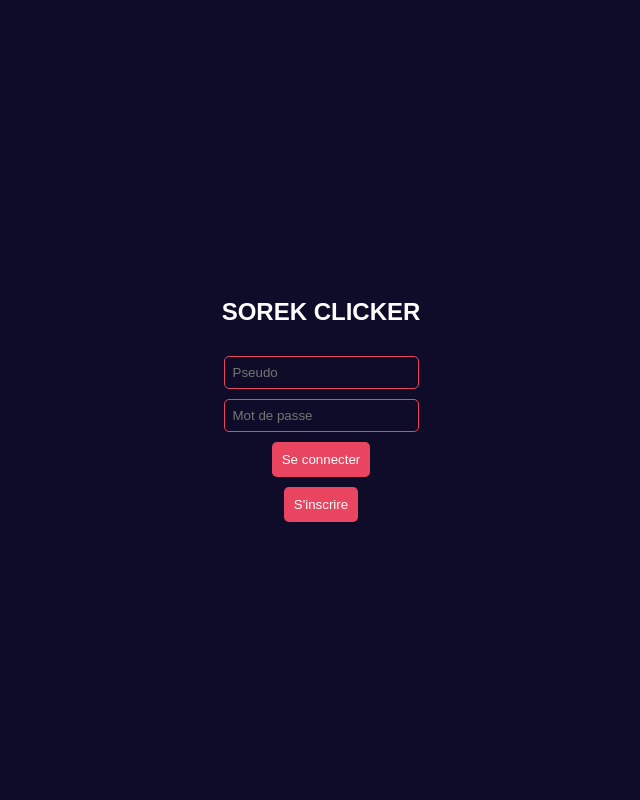
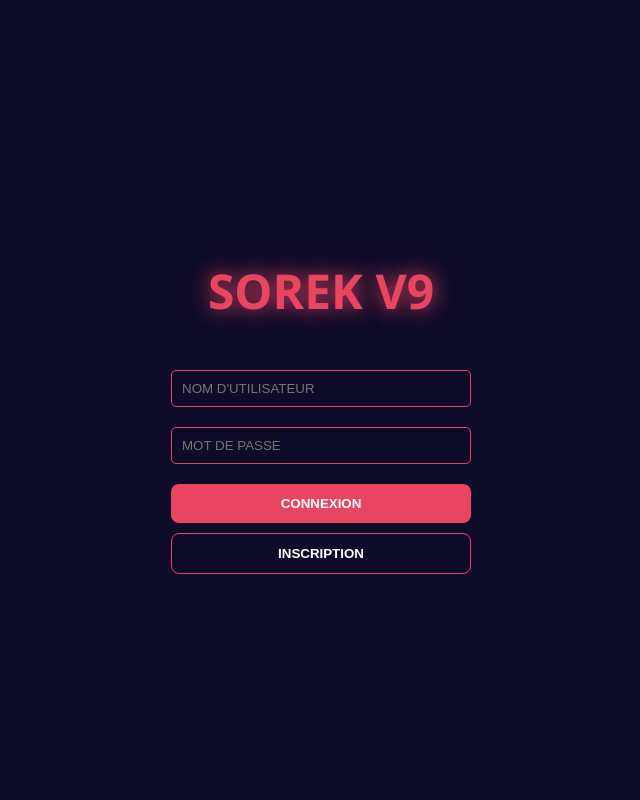
Before and after one commit to daxt61/tokacoockies_games, a Flask app: page / in a window 1280 px wide. Shown: the whole page, without its empty margins (319-959 px from the left). Run offline with Flask 3, Linux system fonts and the light colour scheme; some libraries are stand-ins or nearby versions.

Commit message:
Update index.html

```diff
--- a/templates/index.html
+++ b/templates/index.html
@@ -2,100 +2,216 @@
 <html lang="fr">
 <head>
     <meta charset="UTF-8">
-    <title>Sorek Clicker - HUD Classique</title>
+    <title>Sorek Clicker V9 - HUD Original</title>
     <script src="https://cdnjs.cloudflare.com/ajax/libs/socket.io/4.0.1/socket.io.js"></script>
     <style>
-        body { margin: 0; background: #0f0c29; color: white; font-family: sans-serif; display: flex; height: 100vh; overflow: hidden; }
+        :root {
+            --primary: #e94560;
+            --secondary: #16213e;
+            --bg: #0f0c29;
+            --accent: #00fff2;
+        }
 
-        /* SIDEBAR (TON HUD D'AVANT) */
-        .sidebar { width: 260px; background: #1a1a2e; border-right: 3px solid #e94560; padding: 20px; display: flex; flex-direction: column; gap: 15px; }
-        .stat-card { background: #16213e; padding: 15px; border-radius: 8px; border: 1px solid #444; }
+        body {
+            margin: 0;
+            background: var(--bg);
+            color: white;
+            font-family: 'Segoe UI', sans-serif;
+            display: flex;
+            height: 100vh;
+            overflow: hidden;
+        }
 
-        /* CLICKER CENTRAL */
-        .main { flex: 1; display: flex; flex-direction: column; align-items: center; justify-content: center; background: radial-gradient(circle, #1a1a2e 0%, #0f0c29 100%); }
-        #click-btn { width: 220px; height: 220px; border-radius: 50%; border: 8px solid white; background: #e94560; font-size: 2em; font-weight: bold; cursor: pointer; box-shadow: 0 0 40px #e94560; transition: 0.1s; display: flex; align-items: center; justify-content: center; }
-        #click-btn:active { transform: scale(0.9); }
+        /* SIDEBAR STYLE */
+        .sidebar {
+            width: 280px;
+            background: rgba(26, 26, 46, 0.95);
+            border-right: 2px solid var(--primary);
+            padding: 25px;
+            display: flex;
+            flex-direction: column;
+            gap: 20px;
+            box-shadow: 5px 0 15px rgba(0,0,0,0.5);
+        }
 
-        /* BOUTON SOCIAL AVEC BADGE */
+        .stat-card {
+            background: var(--secondary);
+            padding: 15px;
+            border-radius: 12px;
+            border: 1px solid rgba(233, 69, 96, 0.3);
+            box-shadow: inset 0 0 10px rgba(0,0,0,0.5);
+        }
+
+        .stat-card h3 { margin: 0 0 10px 0; color: var(--primary); text-transform: uppercase; letter-spacing: 1px; }
+        .stat-card p { margin: 5px 0; font-size: 0.9em; opacity: 0.9; }
+
+        /* MAIN CLICKER AREA */
+        .main {
+            flex: 1;
+            display: flex;
+            flex-direction: column;
+            align-items: center;
+            justify-content: center;
+            background: radial-gradient(circle at center, #1a1a2e 0%, #0f0c29 100%);
+        }
+
+        #score-display {
+            font-size: 4em;
+            font-weight: bold;
+            text-shadow: 0 0 20px var(--primary);
+            margin-bottom: 20px;
+        }
+
+        #click-btn {
+            width: 240px;
+            height: 240px;
+            border-radius: 50%;
+            border: 6px solid #fff;
+            background: linear-gradient(145deg, var(--primary), #a31d35);
+            font-size: 1.8em;
+            font-weight: bold;
+            color: white;
+            cursor: pointer;
+            box-shadow: 0 0 50px rgba(233, 69, 96, 0.6);
+            transition: all 0.1s cubic-bezier(0.175, 0.885, 0.32, 1.275);
+            display: flex;
+            align-items: center;
+            justify-content: center;
+            user-select: none;
+            text-transform: uppercase;
+        }
+
+        #click-btn:active { transform: scale(0.92); box-shadow: 0 0 20px var(--primary); }
+
+        /* BOUTONS & UI */
+        button {
+            background: var(--primary);
+            color: white;
+            border: none;
+            padding: 12px;
+            border-radius: 8px;
+            cursor: pointer;
+            font-weight: bold;
+            transition: 0.2s;
+            text-transform: uppercase;
+        }
+
+        button:hover { filter: brightness(1.2); transform: translateY(-2px); }
+
         .social-container { position: relative; width: 100%; }
-        .badge { position: absolute; top: -8px; right: -8px; background: red; border-radius: 50%; padding: 3px 8px; font-size: 12px; display: none; }
+        .badge {
+            position: absolute; top: -10px; right: -10px;
+            background: #ff0000; color: white; border-radius: 50%;
+            padding: 4px 10px; font-size: 12px; font-weight: bold;
+            box-shadow: 0 0 10px red;
+            display: none;
+        }
 
-        /* MODAL ET ONGLETS */
-        .modal { display: none; position: fixed; top: 50%; left: 50%; transform: translate(-50%, -50%); background: #16213e; border: 2px solid #e94560; padding: 20px; border-radius: 12px; z-index: 100; width: 400px; }
-        .tab-btn { background: #1a1a2e; color: white; border: 1px solid #e94560; padding: 8px; cursor: pointer; }
-        .tab-btn.active { background: #e94560; }
-        .tab-content { display: none; margin-top: 15px; max-height: 300px; overflow-y: auto; }
+        /* MODAL */
+        .modal {
+            display: none; position: fixed; top: 50%; left: 50%;
+            transform: translate(-50%, -50%);
+            background: #16213e; border: 2px solid var(--primary);
+            padding: 25px; border-radius: 15px; z-index: 100;
+            width: 450px; box-shadow: 0 0 100px rgba(0,0,0,0.8);
+        }
 
-        button { background: #e94560; color: white; border: none; padding: 10px; border-radius: 5px; cursor: pointer; }
-        input { background: #0f0c29; border: 1px solid #e94560; color: white; padding: 8px; border-radius: 5px; }
-        .item { display: flex; justify-content: space-between; background: rgba(255,255,255,0.05); padding: 8px; margin: 5px 0; border-radius: 4px; align-items: center; }
+        .tab-btn { background: #1a1a2e; border: 1px solid var(--primary); flex: 1; }
+        .tab-btn.active { background: var(--primary); }
+        .tab-content { display: none; margin-top: 20px; max-height: 350px; overflow-y: auto; }
 
-        #login-screen { position: fixed; width: 100%; height: 100%; background: #0f0c29; z-index: 999; display: flex; flex-direction: column; align-items: center; justify-content: center; gap: 10px; }
+        input { background: #0f0c29; border: 1px solid var(--primary); color: white; padding: 10px; border-radius: 5px; width: calc(100% - 22px); margin-bottom: 10px; }
+
+        .item {
+            display: flex; justify-content: space-between;
+            background: rgba(255,255,255,0.05); padding: 12px;
+            margin: 8px 0; border-radius: 8px; align-items: center;
+            border-left: 3px solid var(--primary);
+        }
+
+        #login-screen {
+            position: fixed; width: 100%; height: 100%;
+            background: var(--bg); z-index: 1000;
+            display: flex; flex-direction: column; align-items: center;
+            justify-content: center; gap: 15px;
+        }
+
+        #login-screen h1 { font-size: 3em; color: var(--primary); text-shadow: 0 0 20px var(--primary); }
     </style>
 </head>
 <body>
 
     <div id="login-screen">
-        <h2>SOREK CLICKER</h2>
-        <input type="text" id="pseudo" placeholder="Pseudo">
-        <input type="password" id="password" placeholder="Mot de passe">
-        <button onclick="auth('login')">Se connecter</button>
-        <button onclick="auth('register')">S'inscrire</button>
+        <h1>SOREK V9</h1>
+        <div style="width: 300px; display: flex; flex-direction: column; gap: 10px;">
+            <input type="text" id="pseudo" placeholder="NOM D'UTILISATEUR">
+            <input type="password" id="password" placeholder="MOT DE PASSE">
+            <button onclick="auth('login')">CONNEXION</button>
+            <button onclick="auth('register')" style="background: transparent; border: 1px solid var(--primary);">INSCRIPTION</button>
+        </div>
     </div>
 
     <div class="sidebar">
         <div class="stat-card">
-            <h3 id="u-pseudo">...</h3>
-            <p>🏅 Rang: <span id="u-rank">Vagabond</span></p>
-            <p>🏰 Guilde: <span id="u-guild">Aucune</span></p>
+            <h3 id="u-pseudo">JOUEUR</h3>
+            <p>🏆 RANG: <span id="u-rank" style="color:var(--accent)">Vagabond</span></p>
+            <p>🛡️ GUILDE: <span id="u-guild">Aucune</span></p>
         </div>
 
+        <div class="stat-card">
+            <p>MULTIPLIER: <span id="u-mult" style="color:var(--accent)">1</span></p>
+            <p>COÛT UP: <span id="u-cost" style="color:var(--primary)">100</span></p>
+        </div>
+
+        <button onclick="socket.emit('buy_upgrade')" style="background:#27ae60">🚀 ACHETER BOOSTER</button>
+
         <div class="social-container">
-            <button onclick="openSocial()" style="width:100%">💬 SOCIAL</button>
+            <button onclick="openSocial()" style="width:100%">💬 MENU SOCIAL</button>
             <span id="global-badge" class="badge">0</span>
         </div>
 
-        <button onclick="socket.emit('buy_upgrade')" style="background:#27ae60">🚀 BOOSTER (x<span id="u-mult">1</span>)</button>
-
-        <div style="margin-top:auto; font-size: 0.8em; color: #888;">
-            <b>Amis :</b>
-            <div id="mini-friends"></div>
+        <div style="margin-top:auto; background: rgba(0,0,0,0.2); padding: 10px; border-radius: 8px;">
+            <b style="color:var(--accent); font-size: 0.8em;">AMIS EN LIGNE</b>
+            <div id="mini-friends" style="font-size: 0.85em; margin-top: 5px;"></div>
         </div>
     </div>
 
     <div class="main">
-        <h1 style="font-size: 3em;"><span id="u-score">0</span> Clics</h1>
-        <div id="click-btn">CLIC !</div>
+        <div id="score-display"><span id="u-score">0</span></div>
+        <div id="click-btn">CLICK !</div>
     </div>
 
     <div id="social-modal" class="modal">
-        <div style="display:flex; justify-content:space-between;">
-            <h3>Menu Social</h3>
-            <button onclick="toggleSocial()" style="background:red">X</button>
+        <div style="display:flex; justify-content:space-between; align-items: center; margin-bottom: 15px;">
+            <h2 style="margin:0; color: var(--primary);">SOCIAL</h2>
+            <button onclick="toggleSocial()" style="background:transparent; font-size: 1.5em; padding: 0;">&times;</button>
         </div>
-        <div style="display:flex; gap:2px;">
-            <button class="tab-btn active" onclick="showTab('t-chat')">Tchat</button>
-            <button class="tab-btn" onclick="showTab('t-friends')">Amis</button>
-            <button class="tab-btn" onclick="showTab('t-req')">Demandes <span id="dot" style="color:red;display:none;">●</span></button>
+        <div style="display:flex; gap:5px;">
+            <button class="tab-btn active" onclick="showTab('t-chat')">CHAT</button>
+            <button class="tab-btn" onclick="showTab('t-friends')">AMIS</button>
+            <button class="tab-btn" onclick="showTab('t-req')">REQUIS <span id="dot" style="color:var(--primary);display:none;">●</span></button>
         </div>
 
         <div id="t-chat" class="tab-content" style="display:block;">
-            <div id="chat-box" style="height:200px; border:1px solid #444; overflow-y:auto; margin-bottom:10px; padding:5px;"></div>
-            <input type="text" id="m-in" placeholder="Message..." style="width:70%">
-            <button onclick="sendMsg()">OK</button>
+            <div id="chat-box" style="height:200px; background: rgba(0,0,0,0.3); border-radius: 8px; overflow-y:auto; margin-bottom:10px; padding:10px; font-size: 0.9em; border: 1px solid rgba(255,255,255,0.1);"></div>
+            <div style="display:flex; gap:5px;">
+                <input type="text" id="m-in" placeholder="Message..." style="margin:0;">
+                <button onclick="sendMsg()">></button>
+            </div>
         </div>
 
         <div id="t-friends" class="tab-content">
-            <input type="text" id="f-in" placeholder="Pseudo...">
-            <button onclick="socket.emit('send_friend_request', {target: document.getElementById('f-in').value})">Ajouter</button>
+            <div style="display:flex; gap:5px;">
+                <input type="text" id="f-in" placeholder="Chercher un pseudo..." style="margin:0;">
+                <button onclick="socket.emit('send_friend_request', {target: document.getElementById('f-in').value})">+</button>
+            </div>
             <div id="f-list"></div>
         </div>
 
         <div id="t-req" class="tab-content">
-            <p><b>🤝 Amis :</b></p>
+            <h4 style="color: var(--primary); margin-top: 0;">DEMANDES D'AMIS</h4>
             <div id="r-list"></div>
-            <hr>
-            <p><b>🛡️ Guildes :</b></p>
+            <h4 style="color: var(--primary); margin-top: 20px;">INVITATIONS GUILDE</h4>
             <div id="g-list"></div>
         </div>
     </div>
@@ -115,72 +231,87 @@
 
         socket.on('update_score', (data) => updateUI(data));
         socket.on('update_full_state', (data) => updateUI(data));
-        socket.on('success', (m) => alert(m));
-        socket.on('error', (m) => alert(m));
+        socket.on('success', (m) => showNotif(m, 'green'));
+        socket.on('error', (m) => showNotif(m, 'red'));
 
         function updateUI(d) {
             if(d.pseudo) document.getElementById('u-pseudo').innerText = d.pseudo;
-            if(d.clicks !== undefined) document.getElementById('u-score').innerText = Math.floor(d.clicks);
-            if(d.mult !== undefined) document.getElementById('u-mult').innerText = d.mult;
+            if(d.clicks !== undefined) document.getElementById('u-score').innerText = Math.floor(d.clicks).toLocaleString();
+            if(d.mult !== undefined) {
+                document.getElementById('u-mult').innerText = d.mult;
+                document.getElementById('u-cost').innerText = (d.mult * 100).toLocaleString();
+            }
             if(d.rank) document.getElementById('u-rank').innerText = d.rank;
             if(d.guild) document.getElementById('u-guild').innerText = d.guild;
         }
 
-        // SOCIAL LOGIC
+        function showNotif(msg, col) {
+            // Optionnel : tu peux utiliser un toast ici, pour l'instant alert
+            alert(msg);
+        }
+
+        // SOCIAL
         socket.on('social_update', (d) => {
-            // Amis
-            document.getElementById('f-list').innerHTML = d.friends.map(f => `<div class="item"><span>${f}</span></div>`).join('');
-            document.getElementById('mini-friends').innerHTML = d.friends.map(f => `<div>🟢 ${f}</div>`).join('');
+            document.getElementById('f-list').innerHTML = d.friends.map(f => `<div class="item"><span>🟢 ${f}</span></div>`).join('');
+            document.getElementById('mini-friends').innerHTML = d.friends.map(f => `<div>• ${f}</div>`).join('');
 
-            // Demandes Amis
             document.getElementById('r-list').innerHTML = d.friend_requests.map(r => `
                 <div class="item"><span>${r}</span>
                     <div>
-                        <button onclick="socket.emit('respond_friend_request',{target:'${r}',action:'accept'})" style="background:green">✔</button>
-                        <button onclick="socket.emit('respond_friend_request',{target:'${r}',action:'decline'})" style="background:red">✖</button>
+                        <button onclick="socket.emit('respond_friend_request',{target:'${r}',action:'accept'})" style="background:green; padding:5px 10px;">✔</button>
+                        <button onclick="socket.emit('respond_friend_request',{target:'${r}',action:'decline'})" style="background:red; padding:5px 10px;">✖</button>
                     </div>
                 </div>`).join('') || "Aucune demande";
 
-            // Invitations Guilde
             document.getElementById('g-list').innerHTML = d.guild_invites.map(g => `
                 <div class="item"><span>${g}</span>
-                    <button onclick="socket.emit('respond_guild_invite',{guild_name:'${g}',action:'accept'})" style="background:green">Rejoindre</button>
+                    <button onclick="socket.emit('respond_guild_invite',{guild_name:'${g}',action:'accept'})" style="background:green">REJOINDRE</button>
                 </div>`).join('') || "Aucune invitation";
 
-            const total = d.friend_requests.length + d.guild_invites.length;
-            document.getElementById('dot').style.display = total > 0 ? 'inline' : 'none';
-            checkGlobalBadge(total);
+            const totalReq = d.friend_requests.length + d.guild_invites.length;
+            document.getElementById('dot').style.display = totalReq > 0 ? 'inline' : 'none';
+            updateBadge(totalReq);
         });
 
         socket.on('new_msg', (d) => {
             const b = document.getElementById('chat-box');
-            b.innerHTML += `<div><b>${d.p}:</b> ${d.m}</div>`;
+            b.innerHTML += `<div><b style="color:var(--primary)">${d.p}:</b> ${d.m}</div>`;
             b.scrollTop = b.scrollHeight;
             if(document.getElementById('social-modal').style.display !== 'block') {
                 unread++;
-                checkGlobalBadge();
+                updateBadge();
             }
         });
 
-        function checkGlobalBadge(reqCount = 0) {
+        function updateBadge(reqCount = 0) {
             const badge = document.getElementById('global-badge');
             const total = unread + reqCount;
             badge.innerText = total;
             badge.style.display = total > 0 ? 'block' : 'none';
         }
 
-        function openSocial() { toggleSocial(); unread = 0; checkGlobalBadge(); }
+        function openSocial() { toggleSocial(); unread = 0; updateBadge(); }
+
         function toggleSocial() {
             const m = document.getElementById('social-modal');
             m.style.display = m.style.display === 'block' ? 'none' : 'block';
         }
+
         function showTab(id) {
             document.querySelectorAll('.tab-content').forEach(c => c.style.display = 'none');
             document.querySelectorAll('.tab-btn').forEach(b => b.classList.remove('active'));
             document.getElementById(id).style.display = 'block';
             event.target.classList.add('active');
         }
-        function sendMsg() { socket.emit('msg', {m: document.getElementById('m-in').value}); document.getElementById('m-in').value=''; }
+
+        function sendMsg() {
+            const inp = document.getElementById('m-in');
+            if(inp.value.trim()) {
+                socket.emit('msg', {m: inp.value});
+                inp.value='';
+            }
+        }
+
         document.getElementById('click-btn').onclick = () => socket.emit('add_click');
     </script>
 </body>
```
